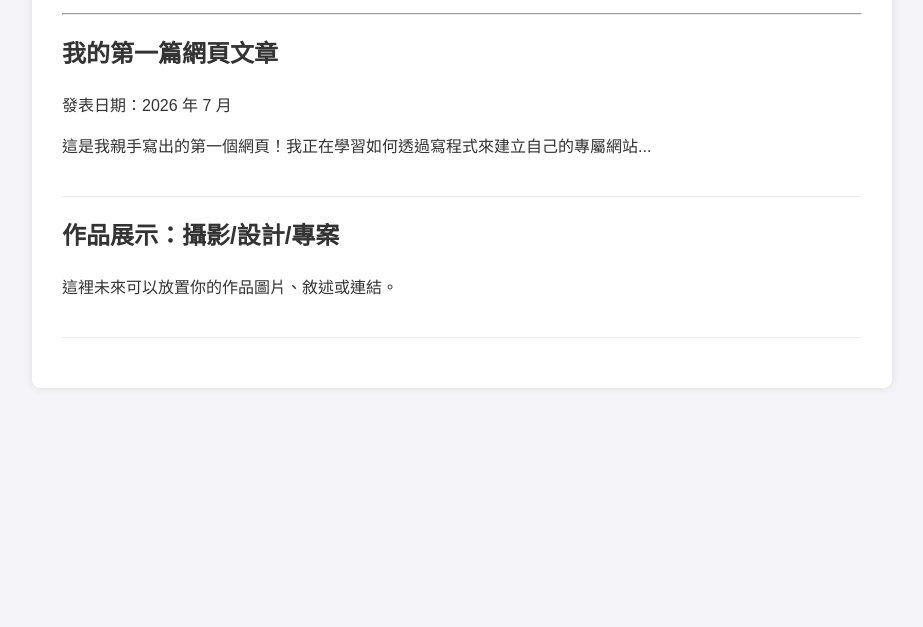
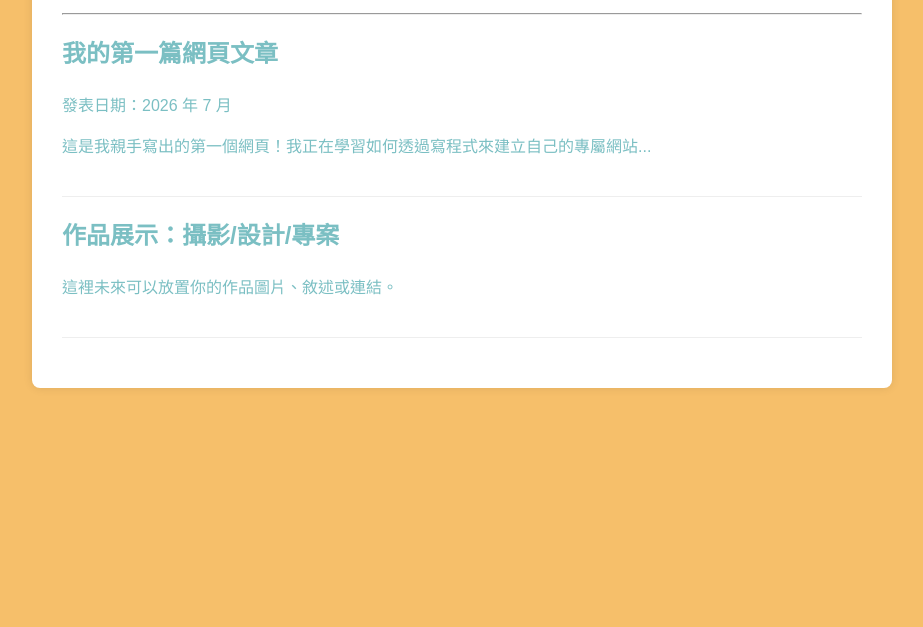
Before and after one commit to QuickWarrior6830876/QuickWarrior6830876.github.io, a plain HTML site: page index.html in a window 1280 px wide. Shown: the part 173-800 px from the top of the page, without its empty margins (178-1101 px from the left). Drawn offline with Linux system fonts and the light colour scheme.

Commit message:
Add files via upload

```diff
--- a/index.html
+++ b/index.html
@@ -13,8 +13,8 @@
             line-height: 1.6;
             margin: 0;
             padding: 20px;
-            background-color: #f5f4f9;
-            color: #333;
+            background-color: #f6bf6a;
+            color: #7bbfc3;
         }
         .container {
             max-width: 800px;
```
